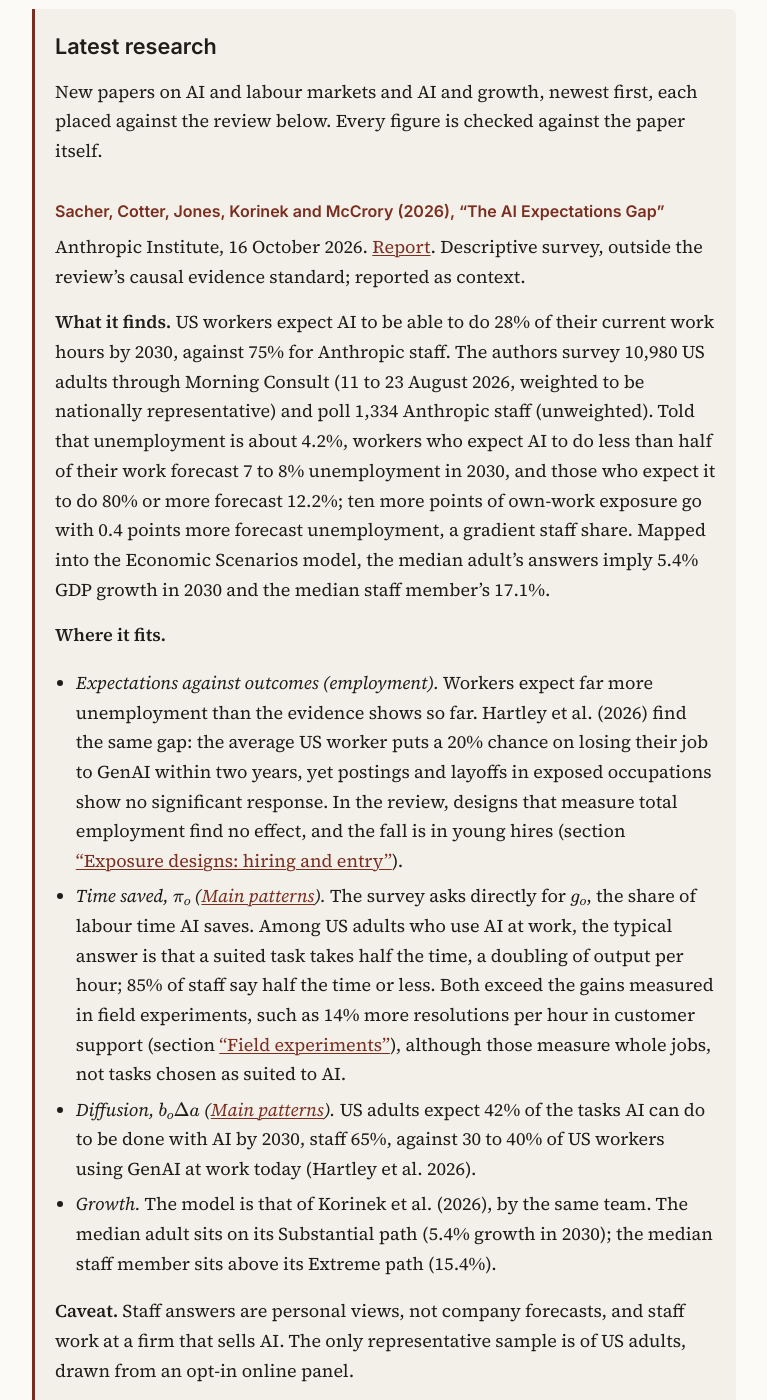
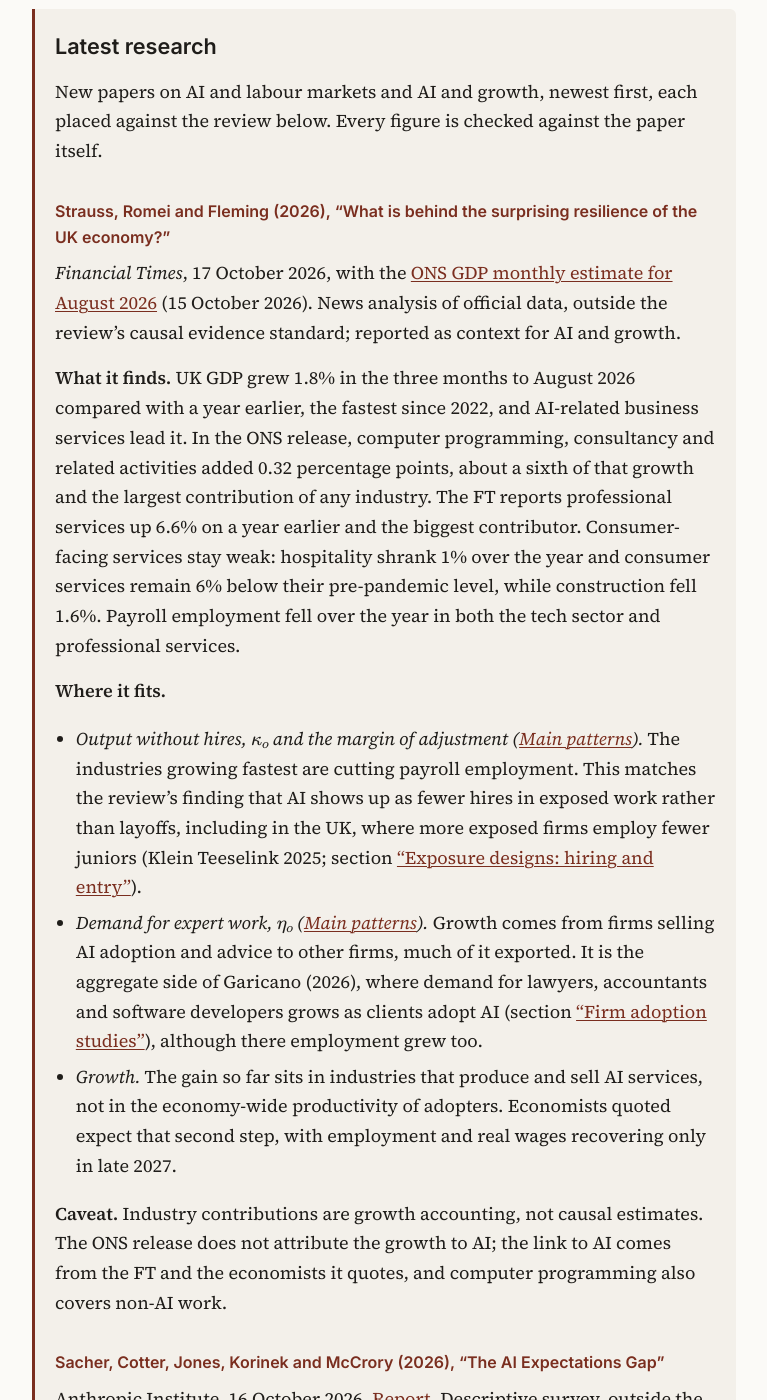
Before and after one commit to ajoly35/gen-ai-living-review, a Jekyll site: the page built from index.md, in a window 1280 px wide and 1400 px high, scrolled down 530 px. Shown: the whole window, without its empty margins (256-1023 px from the left). Built offline with Jekyll 4.4.1, drawn with Linux system fonts in a browser that asks for light colours; our own code applies the rules of GitHub Pages for plain Markdown files; some of the changed text lies outside the part shown.

Commit message:
Latest research: FT on UK growth and AI services (ONS August 2026 GDP)
Co-Authored-By: Claude Opus 5.5 <noreply@anthropic.com>

```diff
--- a/_includes/latest.md
+++ b/_includes/latest.md
@@ -1,4 +1,18 @@
 New papers on AI and labour markets and AI and growth, newest first, each placed against the review below. Every figure is checked against the paper itself.
+
+### Strauss, Romei and Fleming (2026), "What is behind the surprising resilience of the UK economy?"
+
+*Financial Times*, 17 October 2026, with the [ONS GDP monthly estimate for August 2026](https://www.ons.gov.uk/economy/grossdomesticproductgdp/bulletins/gdpmonthlyestimateuk/august2026) (15 October 2026). News analysis of official data, outside the review's causal evidence standard; reported as context for AI and growth.
+
+**What it finds.** UK GDP grew 1.8% in the three months to August 2026 compared with a year earlier, the fastest since 2022, and AI-related business services lead it. In the ONS release, computer programming, consultancy and related activities added 0.32 percentage points, about a sixth of that growth and the largest contribution of any industry. The FT reports professional services up 6.6% on a year earlier and the biggest contributor. Consumer-facing services stay weak: hospitality shrank 1% over the year and consumer services remain 6% below their pre-pandemic level, while construction fell 1.6%. Payroll employment fell over the year in both the tech sector and professional services.
+
+**Where it fits.**
+
+- *Output without hires, $$\kappa_o$$ and the margin of adjustment ([Main patterns](#main-patterns)).* The industries growing fastest are cutting payroll employment. This matches the review's finding that AI shows up as fewer hires in exposed work rather than layoffs, including in the UK, where more exposed firms employ fewer juniors (Klein Teeselink 2025; section [“Exposure designs: hiring and entry”](#exposure-designs-hiring-and-entry)).
+- *Demand for expert work, $$\eta_o$$ ([Main patterns](#main-patterns)).* Growth comes from firms selling AI adoption and advice to other firms, much of it exported. It is the aggregate side of Garicano (2026), where demand for lawyers, accountants and software developers grows as clients adopt AI (section [“Firm adoption studies”](#firm-adoption-studies)), although there employment grew too.
+- *Growth.* The gain so far sits in industries that produce and sell AI services, not in the economy-wide productivity of adopters. Economists quoted expect that second step, with employment and real wages recovering only in late 2027.
+
+**Caveat.** Industry contributions are growth accounting, not causal estimates. The ONS release does not attribute the growth to AI; the link to AI comes from the FT and the economists it quotes, and computer programming also covers non-AI work.
 
 ### Sacher, Cotter, Jones, Korinek and McCrory (2026), "The AI Expectations Gap"
 
--- a/_includes/references-latest.md
+++ b/_includes/references-latest.md
@@ -1,3 +1,7 @@
 Korinek, Anton, Charles I. Jones, Szymon Sacher, Tess Cotter, and Peter McCrory. 2026. *Economic Scenarios for Transformative AI*. Working Paper No. 2026-02. The Anthropic Institute.
 
+Office for National Statistics. 2026. *GDP Monthly Estimate, UK: August 2026*. Statistical bulletin, 15 October. [Link](https://www.ons.gov.uk/economy/grossdomesticproductgdp/bulletins/gdpmonthlyestimateuk/august2026).
+
 Sacher, Szymon, Tess Cotter, Charles I. Jones, Anton Korinek, and Peter McCrory. 2026. *The AI Expectations Gap: Public and Frontier Lab Views on AI's Impact on Work*. The Anthropic Institute, 16 October. [Link](https://www.anthropic.com/research/ai-expectations-gap).
+
+Strauss, Delphine, Valentina Romei, and Sam Fleming. 2026. "What Is Behind the Surprising Resilience of the UK Economy?" *Financial Times*, 17 October.
```
